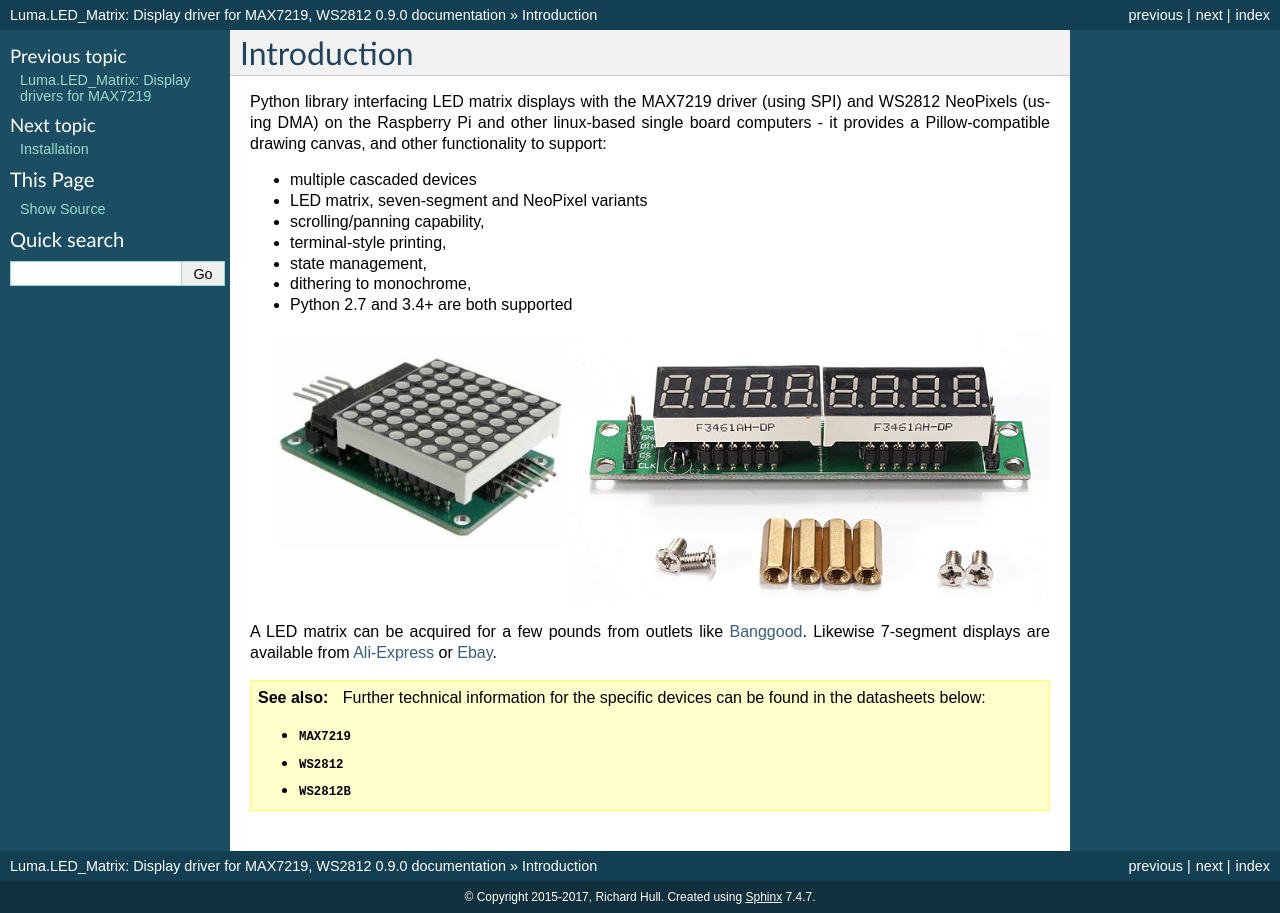
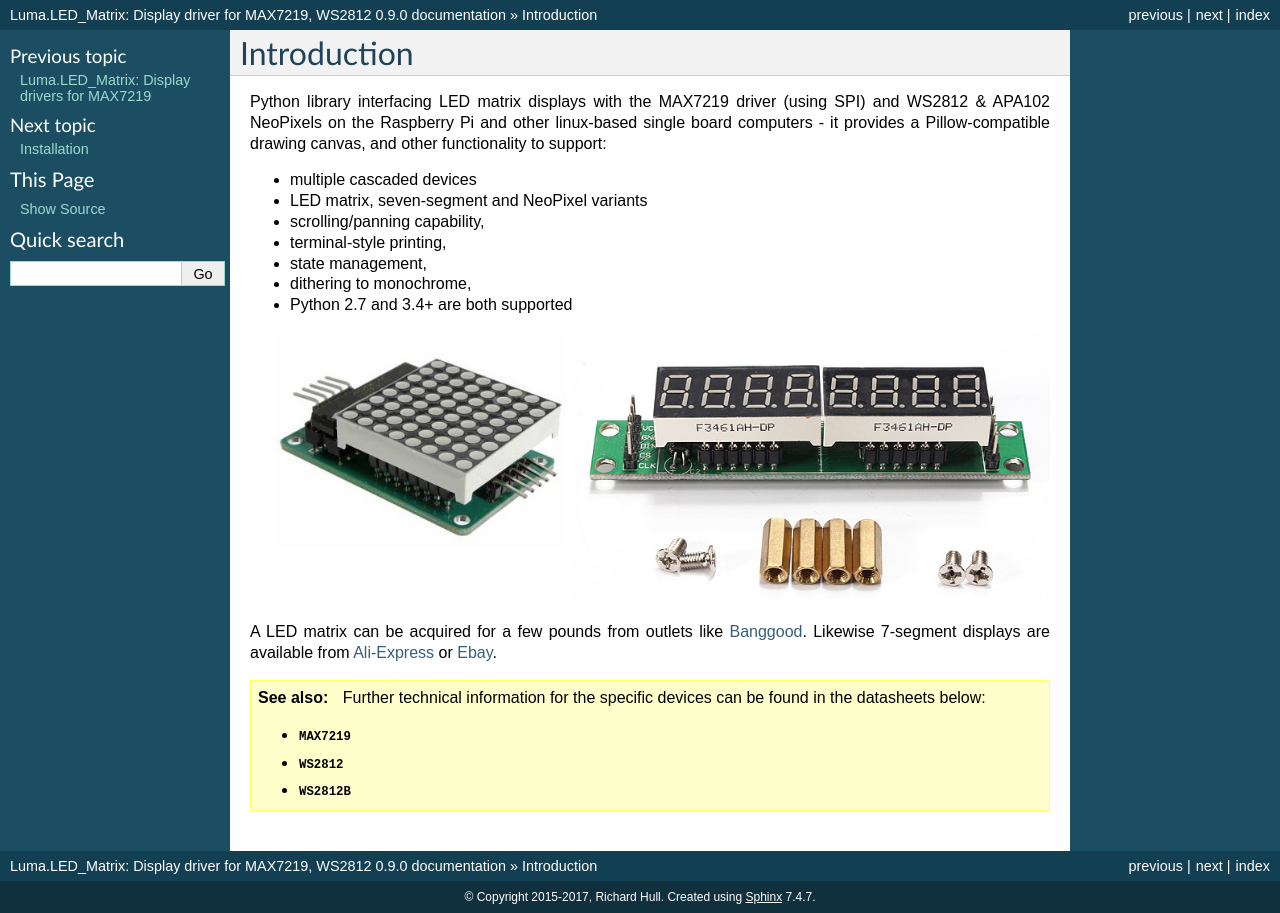
Before and after one commit to rm-hull/luma.led_matrix, a Sphinx documentation site: the page built from doc/intro.rst, in a window 1280 px wide. Built offline with Sphinx 7.4.7, drawn with Linux system fonts in a browser that asks for light colours.

Commit message:
Update intro.rst

```diff
--- a/doc/intro.rst
+++ b/doc/intro.rst
@@ -1,7 +1,7 @@
 Introduction
 ------------
 Python library interfacing LED matrix displays with the MAX7219 driver (using
-SPI) and WS2812 NeoPixels (using DMA) on the Raspberry Pi and other linux-based
+SPI) and WS2812 & APA102 NeoPixels on the Raspberry Pi and other linux-based
 single board computers - it provides a Pillow-compatible drawing canvas, and
 other functionality to support:
 
```
